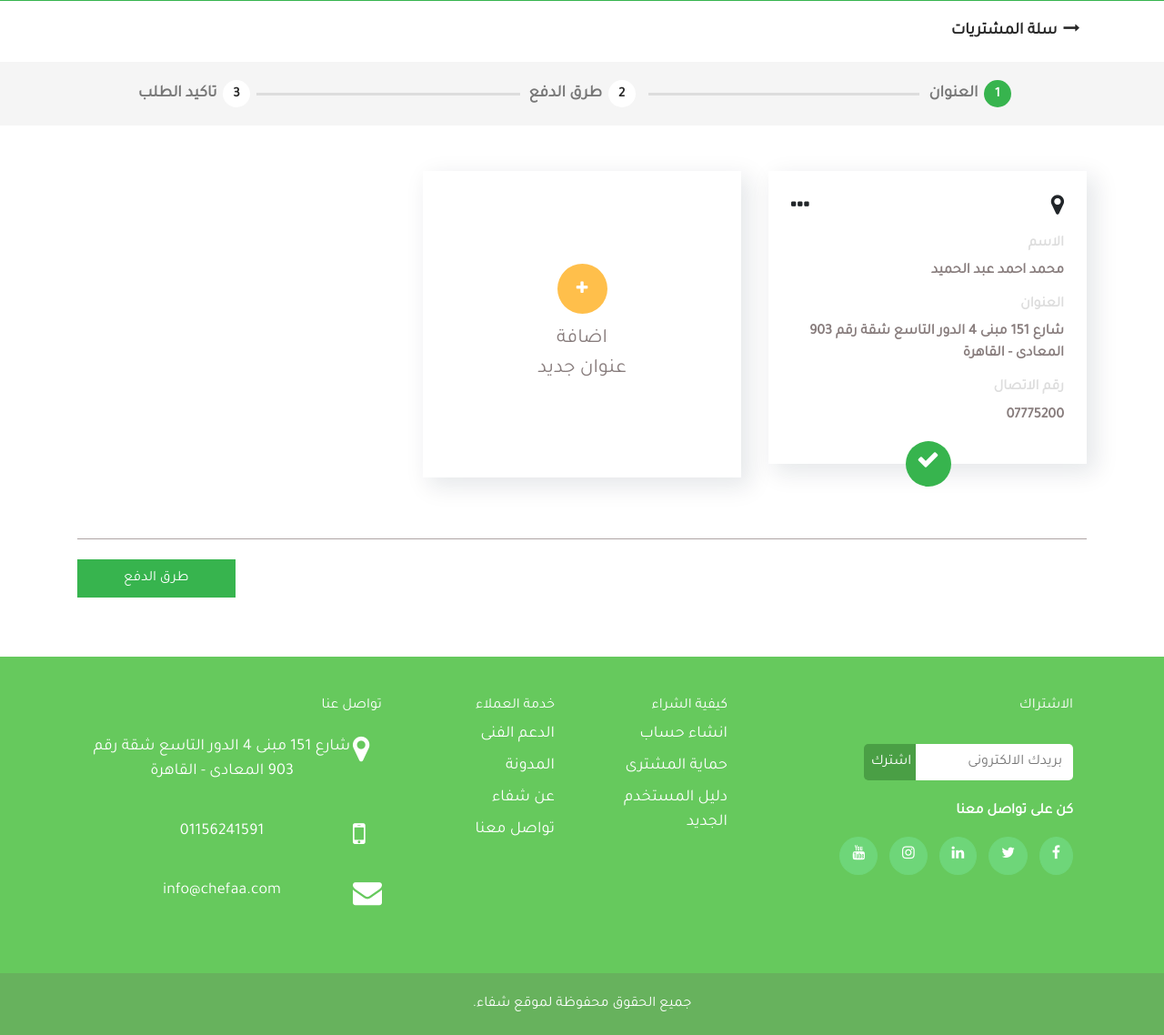
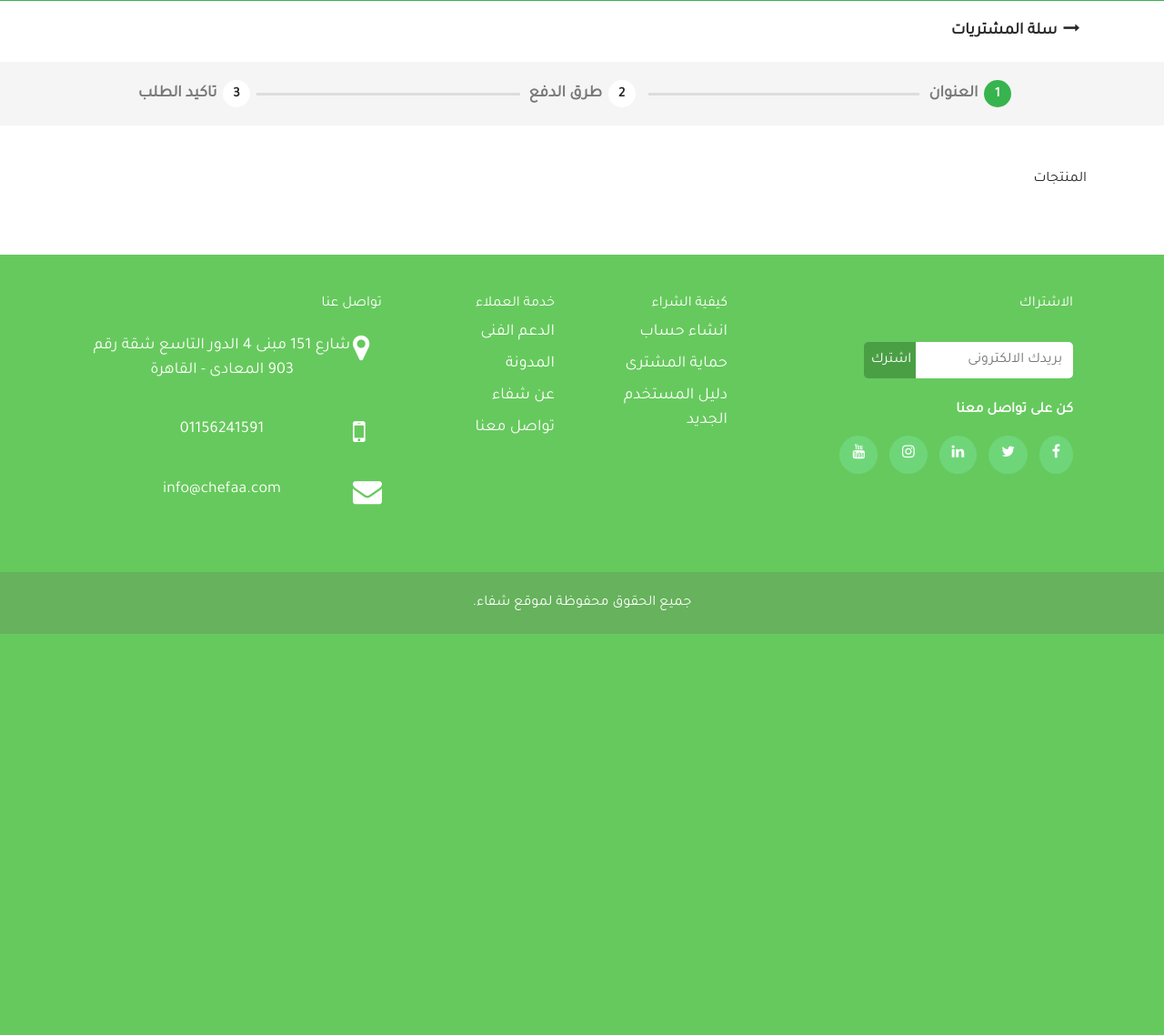
Before and after one commit to Hesham124/chefaa_store, a PHP site: page /checkout.php in a window 1280 px wide. Shown: the part 158-1296 px from the top of the page at 91% size. After the commit the page ends 855 px from the top, so only its background shows below. Run offline with PHP 8.4, Linux system fonts and the light colour scheme.

Commit message:
design order confirmation step

```diff
--- a/cart_page.php
+++ b/cart_page.php
@@ -47,12 +47,8 @@
                                                     <span> X </span>
                                                 </li>
                                                 <li>
+                                                    <span> 1 </span>
                                                     <span> كمية </span>
-                                                    <select>
-                                                        <option>1</option>
-                                                        <option>2</option>
-                                                        <option>3</option>
-                                                    </select>
                                                 </li>
                                             </ul>
                                         </div>
--- a/checkout.php
+++ b/checkout.php
@@ -117,25 +117,25 @@
              </li>
          </ul>
 
-         <!-- Start Steps Content -->
+         <!-- Start [Address] Steps Content -->
 
-         <div class = "step_content" >
+         <!-- <div class = "step_content" >
              <div class = "container" >
                  <div class = "row" >
                      <div class = "col-xs-12 col-sm-12 col-md-6 col-lg-4" >
-                        <div class = "location_infos" >
+                        <div class = "location_infos" > -->
                             <!-- Start Location Icons -->
-                            <div class = "location_icons" >
+                           <!-- <div class = "location_icons" >
                                 <div class = "location_icon" >
                                     <span> <i class="fa fa-map-marker" aria-hidden="true"></i> </span>
                                 </div>
                                 <div class = "dots_icon" >
                                     <span> <i class="fa fa-ellipsis-h" aria-hidden="true"></i> </span>
                                 </div>
-                            </div>
+                            </div> -->
                             <!-- End Location Icons -->
                             <!-- Start Location Info -->
-                            <div class = "location_info" >
+                            <!-- <div class = "location_info" >
                                 <h6> الاسم </h6>
                                 <p> محمد احمد عبد الحميد </p>
                                 <h6> العنوان </h6>
@@ -144,18 +144,18 @@
                                 </p>
                                 <h6>  رقم الاتصال </h6>
                                 <p> 07775200 </p>
-                            </div>
+                            </div> -->
                             <!-- End Location Info -->
                             <!-- Start Verified Location -->
-                            <div id = "verified_location" title = "verified" >
+                           <!-- <div id = "verified_location" title = "verified" >
                                 <span>
                                    <i class="fa fa-check" aria-hidden="true"></i>
                                 </span>
-                            </div>
+                            </div> -->
                             <!-- End Verified Location -->
-                        </div>
-                     </div>
-                     <div class = "col-xs-12 col-sm-12 col-md-6 col-lg-4" >
+                        <!-- </div> -->
+                     <!-- </div> -->
+                    <!-- <div class = "col-xs-12 col-sm-12 col-md-6 col-lg-4" >
                         <div class = "add_location" >
                             <a data-toggle="modal" data-target="#add_new_location" >
                                 <span>
@@ -171,9 +171,30 @@
                     <input type = "button" name = "next" class = "next action-button" value = "طرق الدفع" />
                  </div>
              </div>
+         </div> -->
+
+         <!-- End [Address] Steps Content -->
+
+         <!-- Start Order Confirmation Step Content -->
+
+         <div class = "step_content" >
+             <div class = "container" >
+                 <div class = "row" >
+                     <div class = "col-lg-8" >
+                        <div class = "products" >
+                             <div class = "heading" >
+                                 <h6> المنتجات </h6>
+                             </div>
+                        </div>
+                     </div>
+                     <div class = "col-lg-4" >
+
+                     </div>
+                 </div>
+             </div>
          </div>
 
-         <!-- End Steps Content -->
+         <!-- End Order Confirmation Step Content -->
 
          <!-- End Form Steps -->
       </form>
--- a/css/checkout.css
+++ b/css/checkout.css
@@ -249,6 +249,14 @@
 
 /* End Add Location Step Content Style */
 
+/* Start Order Confirmation Step Content Style */
+
+.step_content .products .heading {
+    text-align : right !important
+}
+
+/* End Order Confirmation Step Content Style */
+
 /* Start Add location Step Responsive Content Style */
 
 @media(max-width : 1024px) {
```
